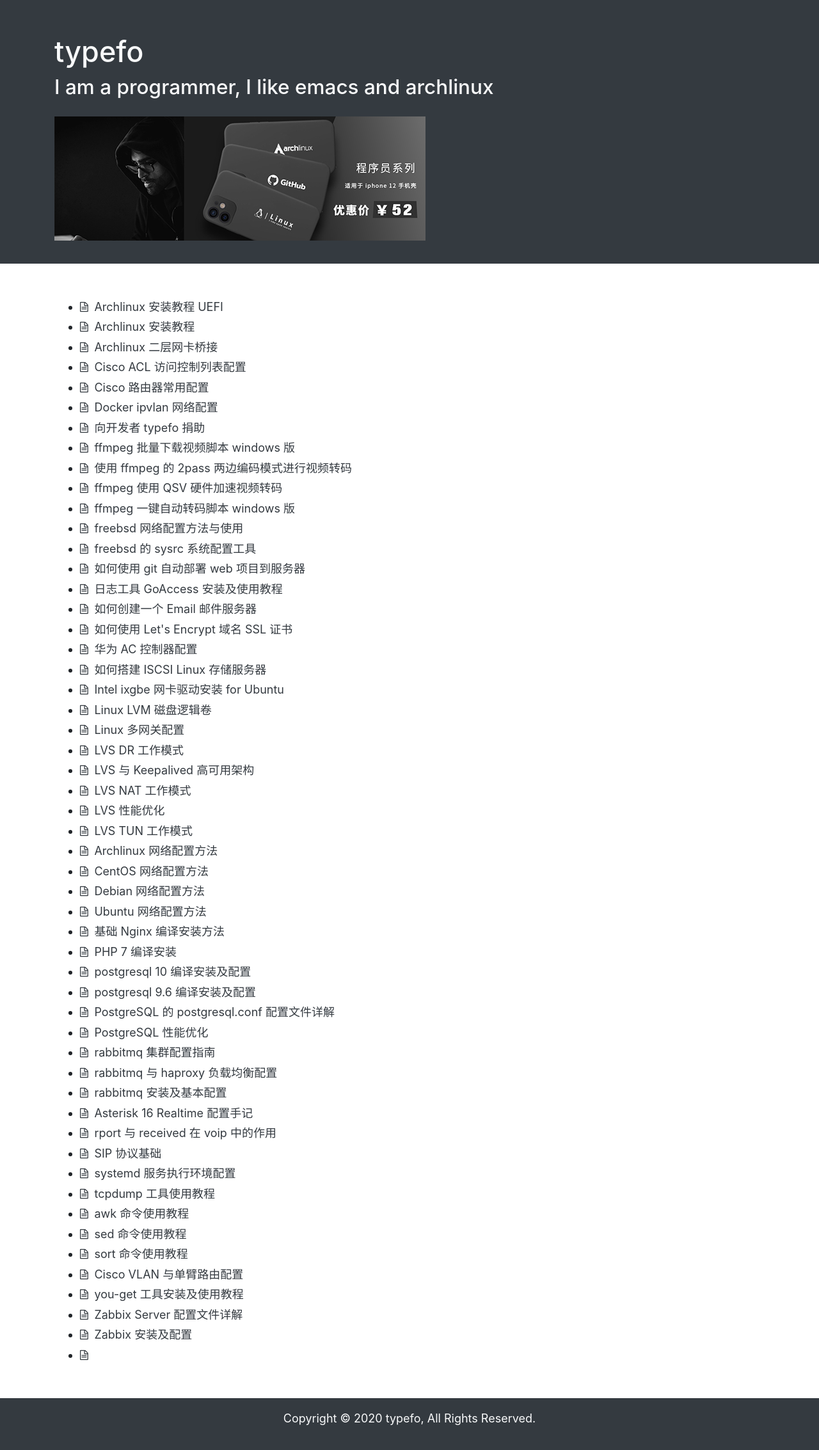
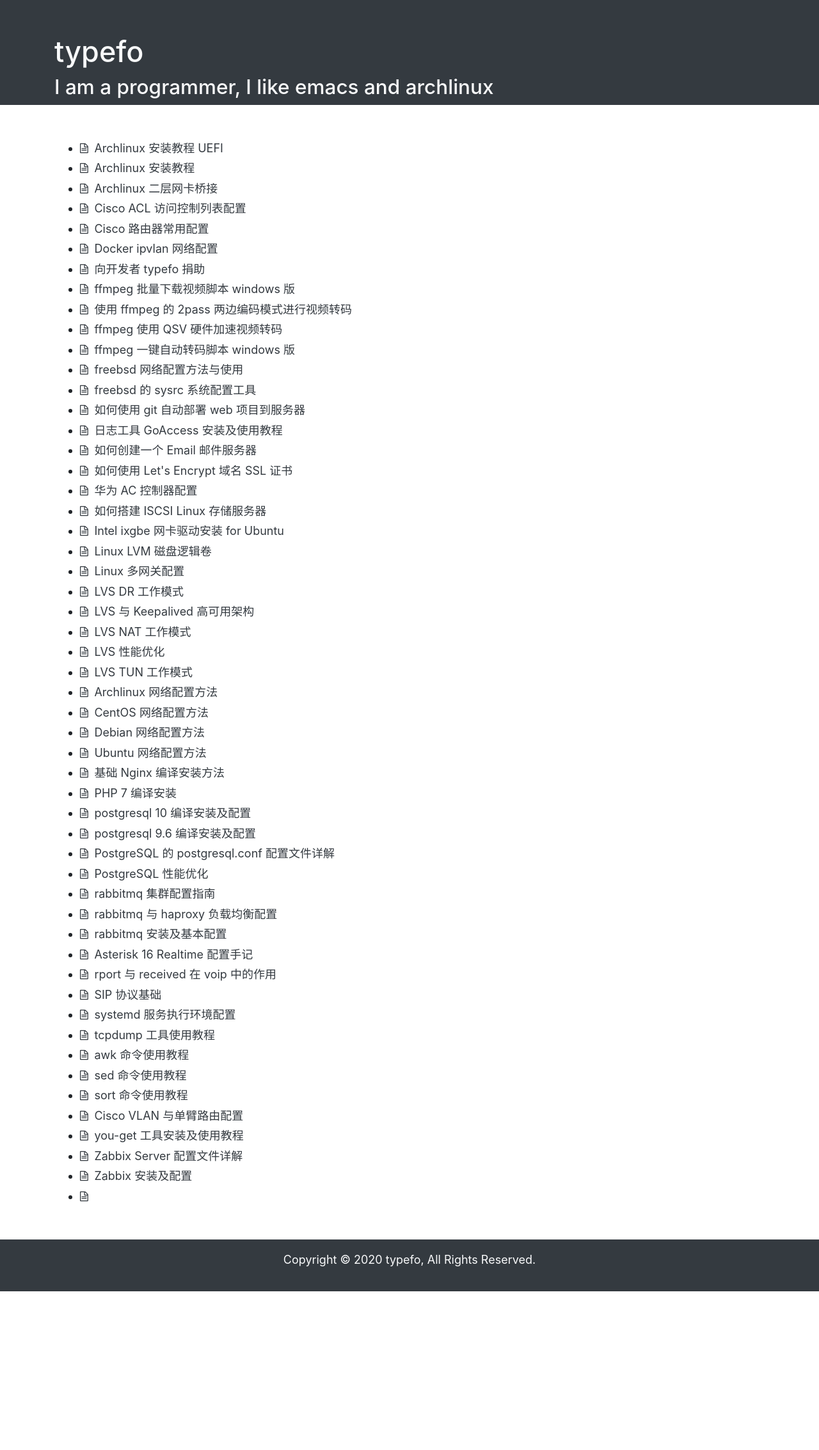
Before and after one commit to ehsud/blog, a Jekyll site: the page built from index.md, in a window 1280 px wide. Shown: the whole page at 64% size. Built offline with Jekyll 4.4.1, drawn with Linux system fonts in a browser that asks for light colours; after the commit the page ends 2018 px from its top, so only the background shows below that.

Commit message:
Updated some files

```diff
--- a/_layouts/default.html
+++ b/_layouts/default.html
@@ -18,7 +18,6 @@
                 <div class="col">
                     <h1 class="h1 text-light">{{ site.title }}</h1>
                     <h2 class="h3 text-light">{{ site.description }}</h2>
-		    <p class="py-3"><a href="https://item.taobao.com/item.htm?ft=t&id=637600633789" target="_blank"><img src="/assets/img/ad.jpg" width="580" /></a></p>
                 </div>
             </div>
         </div>
--- a/_layouts/post.html
+++ b/_layouts/post.html
@@ -25,7 +25,6 @@
                 <div class="col">
                     <p class="h1"><a href="/" class="text-light text-decoration-none">{{ site.title }}</a></p>
                     <p class="h3 text-light">{{ site.description }}</p>
-		    <p class="py-3"><a href="https://item.taobao.com/item.htm?ft=t&id=637600633789" target="_blank"><img src="/assets/img/ad.jpg" width="580" /></a></p>
                 </div>
             </div>
         </div>
```
